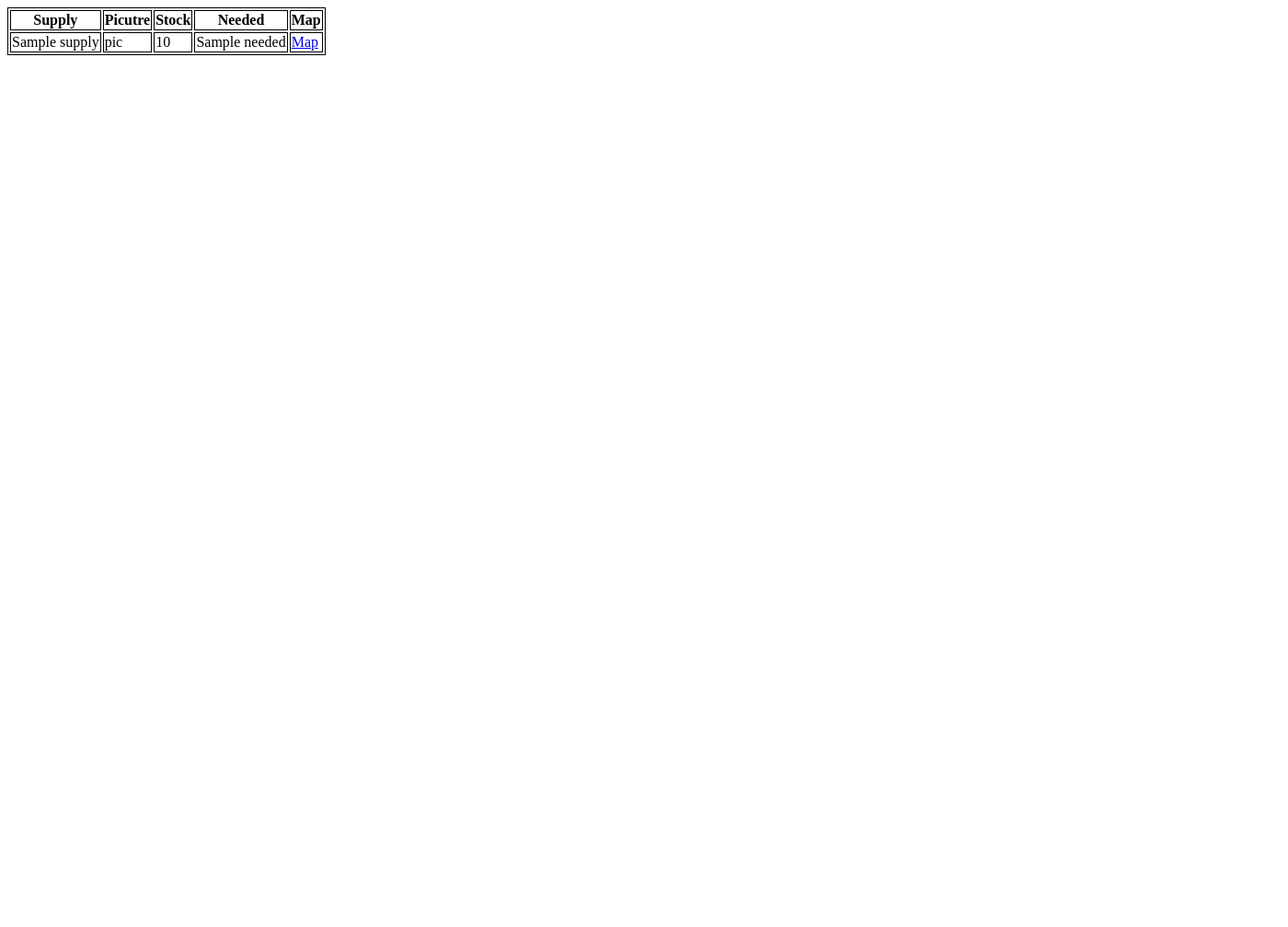
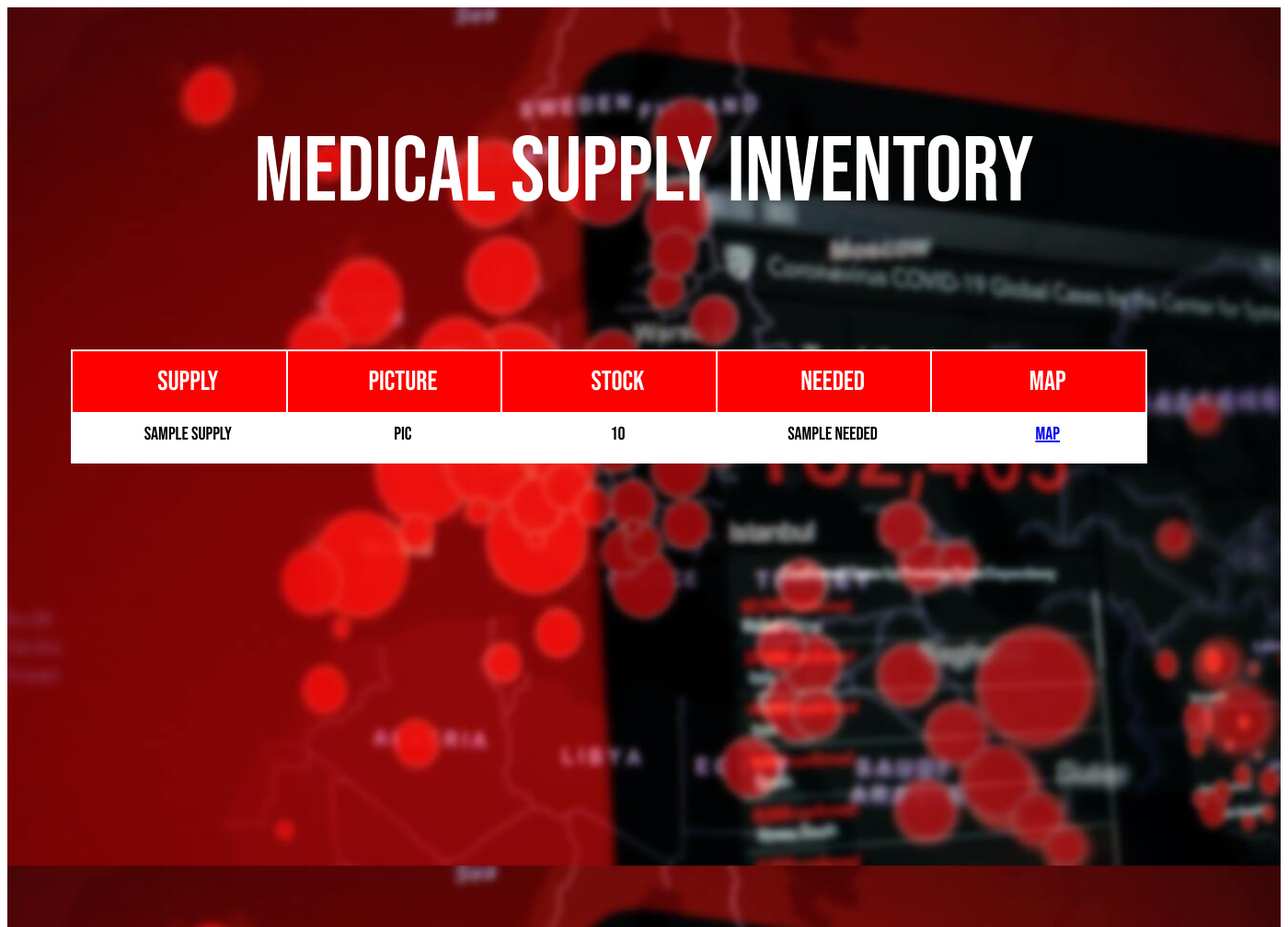
Before and after one commit to areezvisram/RUHacks-2020-COVID-19-Inventory-Management, a Flask app: page /inventory in a window 1400 px wide. Shown: the whole page at 92% size. Before the commit the page ends 60 px from the top, so only its background shows below. Run offline with Flask 2, Linux system fonts and the light colour scheme; a database or web service that is not in the repository returns one stand-in record (values such as "Sample title"); lists and menus that the app fills with data are empty.

Commit message:
finished table page

```diff
--- /dev/null
+++ b/static/styles/table.css
@@ -0,0 +1,175 @@
+body, html {
+	height: 100%;
+	font-family: 'Bebas Neue', cursive;
+}
+
+input {
+  display: block;
+	outline: none;
+	border: none;
+}
+
+.bg-img {
+
+	background-image: url("../pictures/covid\ background\ 5.jpg");
+	min-height: 1000px;
+
+	background-position: center center;
+	background-repeat: no-repeat;
+	background-size: cover;
+	background-attachment: fixed;
+	position: relative;
+
+  }
+
+.responsive {
+	width: 100%;
+	height: auto;
+  }
+
+textarea {
+  display: block;
+  outline: none;
+}
+
+
+.scroll {
+  position: relative;
+  overflow: hidden;
+}
+
+.table100 .ps__rail-y {
+  width: 9px;
+  background-color: transparent;
+  opacity: 1 !important;
+  right: 5px;
+}
+
+
+.container {
+  width: 1366px;
+  margin: 0 auto;
+}
+
+.container-table100 {
+
+  padding: 300px 60px;
+}
+
+.wrap-table100 {
+  width: 1170px;
+}
+
+
+.table100 {
+  background-color: #fff;
+}
+
+table {
+  width: 100%;
+  table-layout: fixed;
+
+}
+
+th, td {
+  font-weight: unset;
+  padding-left: 20px;
+}
+
+
+
+.table100-head th {
+  padding-top: 12px;
+  padding-bottom: 12px;
+}
+
+.table100-body td {
+  padding-top: 16px;
+  padding-bottom: 16px;
+  text-align: center;
+}
+
+
+.table100 {
+  position: relative;
+  padding-top: 60px;
+}
+
+.table100-head {
+  position: absolute;
+  width: 100%;
+  top: 0;
+  left: 0;
+}
+
+.table100-body {
+  max-height: 585px;
+  overflow: auto;
+}
+
+
+
+.table100.ver1 th {
+    font-family: 'Bebas Neue', cursive;
+    font-size: 30px;
+    color: #fff;
+    line-height: 1.4;
+
+  background-color:red;
+}
+
+.table100.ver1 td {
+    font-family: 'Bebas Neue', cursive;
+  font-size: 20px;
+  color: black;
+  line-height: 1.4;
+}
+
+.table100.ver1 .table100-body tr:nth-child(even) {
+  background-color:#ffe6e6;
+}
+
+
+.table100.ver1 .ps__rail-y {
+  right: 5px;
+}
+
+.table100.ver1 .ps__rail-y::before {
+  background-color: #ebebeb;
+}
+
+.table100.ver1 .ps__rail-y .ps__thumb-y::before {
+  background-color: #cccccc;
+}
+
+.maintitle {
+    font-size: 100px;
+    font-family: 'Bebas Neue', cursive;
+    margin: 0;
+    position: absolute;
+    text-align: center;
+    top: 18%;
+    transform: translateY(-50%);
+    width: 100%;
+    color: white;
+}
+
+
+.topnav {
+	margin-left: 1700px;
+	transform: translateY(70%);
+	background-color: black;
+	overflow: hidden;
+
+  }
+
+
+  .topnav a {
+
+	font-family: 'Bebas Neue', cursive;
+	font-size: 60px;
+	color: white;
+	text-align: center;
+	padding: 35px 16px;
+	text-decoration:none;
+  }
--- a/templates/inventory.html
+++ b/templates/inventory.html
@@ -1,26 +1,48 @@
 <!DOCTYPE html>
 <html>
+
 <head>
-	<title>Inventory</title>
-	<style type="text/css">
-		table, th, td
-		{
-			border: 1px solid black
-		}
-	</style>
+	<meta charset="utf-8">
+	<meta name="viewport" content="width=device-width, initial-scale=1, shrink-to-fit=no">
+
+	<link rel="stylesheet" type="text/css" href="{{ url_for('static',filename='styles/table.css') }}">
+	<link href="https://fonts.googleapis.com/css2?family=Bebas+Neue&display=swap" rel="stylesheet">
+
+
 </head>
+
 <body>
+	<div class="bg-img responsive">
+		<div class="maintitle">MEDICAL SUPPLY INVENTORY</div>
+		<nav>
+			<div class="topnav">
+				<a href="{{ url_for('home')}}">HOME</a>
+			</div>
+		</nav>
+		<div class="container">
+
+			<div class="container-table100">
+				<div class="wrap-table100">
+					<div class="table100 ver1 m-b-110">
+						<div class="table100-head">
 							<table>
-		<tr>
+								<thead>
+									<tr class="row100 head">
 										<th>Supply</th>
-			<th>Picutre</th>
+										<th>Picture</th>
 										<th>Stock</th>
 										<th>Needed</th>
 										<th>Map</th>
 									</tr>
+								</thead>
+							</table>
+						</div>
+
+						<div class="table100-body scroll">
+							<table>
+								<tbody>
 									{% for item in inventory %}
-		<script type="text/javascript"> console.log("test")</script>
-		<tr>
+									<tr class="row100 head">
 										<td>{{ item["name"] }}</td>
 										<td>pic</td>
 										<td>{{ item["stock"] }}</td>
@@ -28,6 +50,14 @@
 										<td><a href="/map/{{ item["path"] }}">Map</a></td>
 									</tr>
 									{% endfor %}
+								</tbody>
 							</table>
+						</div>
+					</div>
+				</div>
+			</div>
+		</div>
+	</div>
 </body>
+
 </html>
```
Lines whose indentation alone changed are shown as unchanged.
